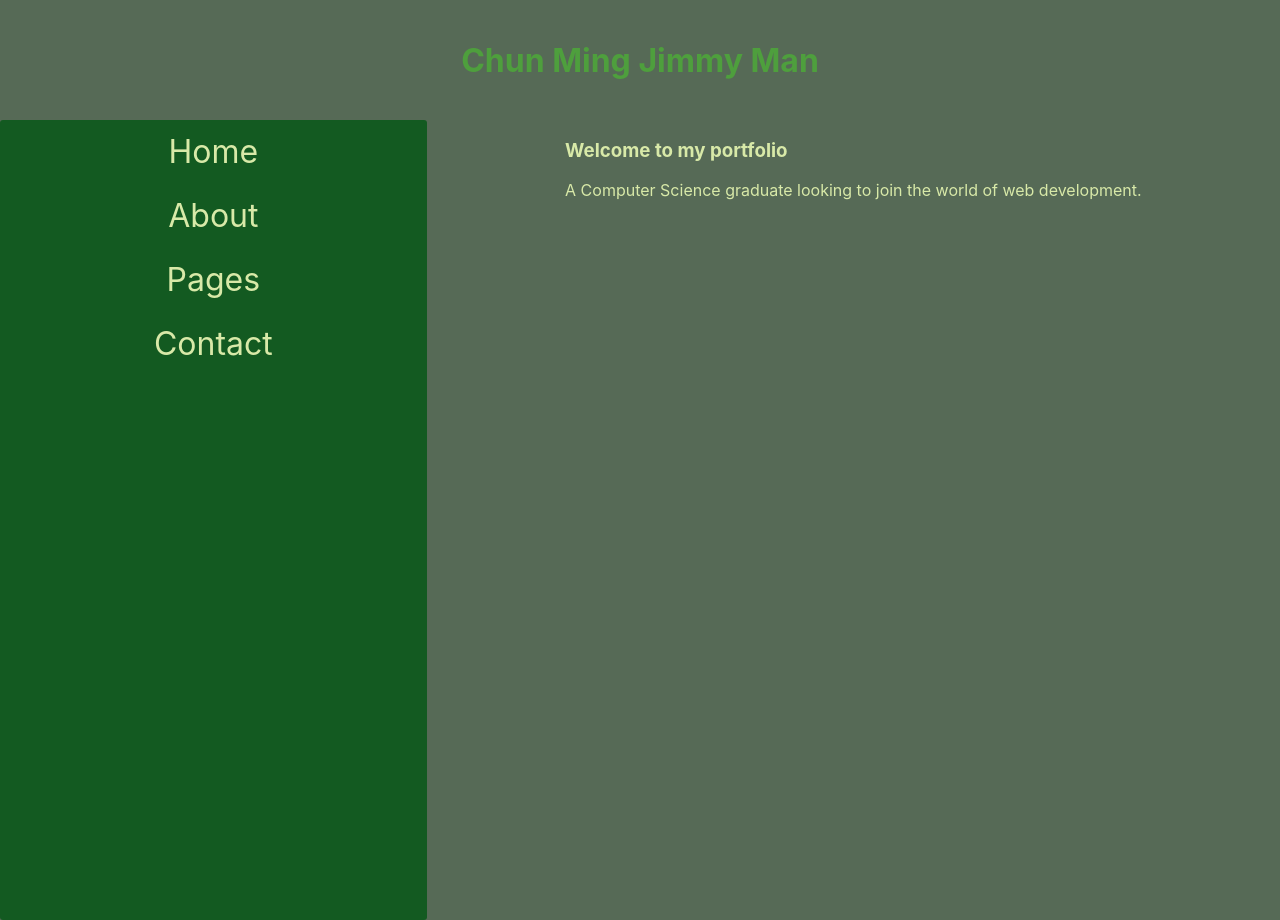
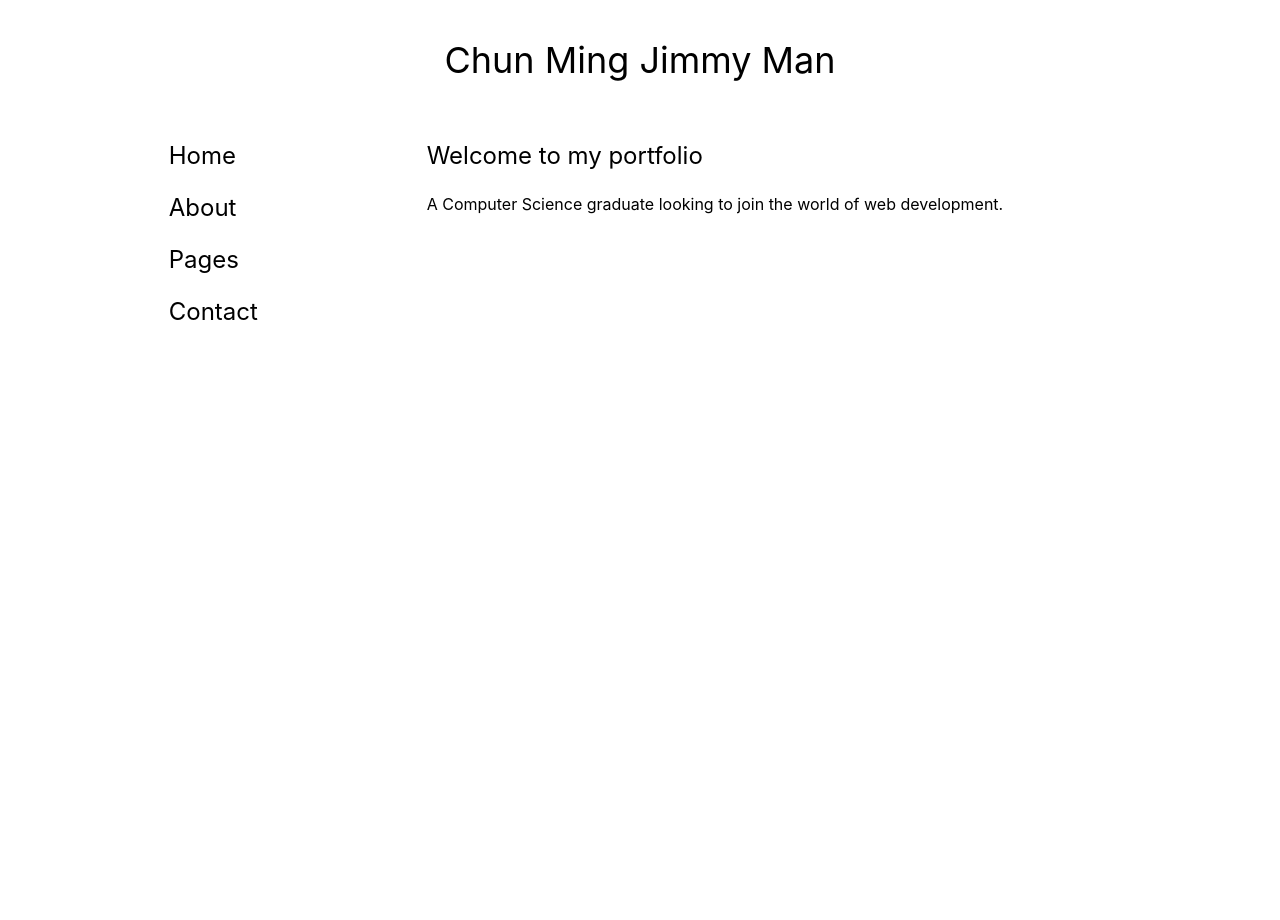
Before and after one commit to jimmym620/jimmym620.github.io, a React (Create React App) app in the folder portfolio/: page / in a window 1280 px wide. After the commit the page ends 800 px from the top, so only its background shows below. Built offline with nearby package versions, Linux system fonts and the light colour scheme.

Commit message:
add tailwind styling

```diff
--- a/portfolio/package.json
+++ b/portfolio/package.json
@@ -38,5 +38,9 @@
       "last 1 safari version"
     ]
   },
-  "devDependencies": {}
+  "devDependencies": {
+    "autoprefixer": "^10.4.1",
+    "postcss": "^8.4.5",
+    "tailwindcss": "^3.0.8"
+  }
 }
--- /dev/null
+++ b/portfolio/postcss.config.js
@@ -0,0 +1,6 @@
+module.exports = {
+  plugins: {
+    tailwindcss: {},
+    autoprefixer: {},
+  },
+}
--- a/portfolio/src/App.js
+++ b/portfolio/src/App.js
@@ -8,31 +8,39 @@ import Projects from "./Projects";
 function App() {
     return (
         <>
-            <header>
+            <header className="m-10 grid justify-items-center  ">
                 <h1>Chun Ming Jimmy Man</h1>
             </header>
             <main>
                 <Router>
-                    <div className="main-container">
-                        <nav className="navbar">
+                    <div className="main-container grid grid-cols-3 grid-rows-1">
+                        <nav className="nav grid justify-items-center ">
                             <ul>
                                 <li>
-                                    <Link to="/">Home</Link>
+                                    <h3>
+                                        <Link to="/">Home</Link>
+                                    </h3>
                                 </li>
                                 <li>
-                                    <Link to="/about">About</Link>
+                                    <h3>
+                                        <Link to="/about">About</Link>
+                                    </h3>
                                 </li>
                                 <li>
-                                    <Link to="/pages">Pages</Link>
+                                    <h3>
+                                        <Link to="/pages">Pages</Link>
+                                    </h3>
                                 </li>
                                 <li>
-                                    <Link to="/contact">Contact</Link>
+                                    <h3>
+                                        <Link to="/contact">Contact</Link>
+                                    </h3>
                                 </li>
                             </ul>
                         </nav>
                         {/* A <Switch> looks through its children <Route>s and
             renders the first one that matches the current URL. */}
-                        <div className="page">
+                        <div className="page col-span-2 ">
                             <Routes>
                                 <Route path="/" element={<Home />} />
                                 <Route path="/about" element={<About />} />
@@ -42,9 +50,6 @@ function App() {
                         </div>
                     </div>
                 </Router>
-
-                <article className="current-page"></article>
-                <div className="socialBtns"></div>
             </main>
         </>
     );
@@ -53,7 +58,7 @@ function App() {
 function Home() {
     return (
         <div>
-            <h3>Welcome to my portfolio</h3>
+            <h3 className="">Welcome to my portfolio</h3>
             <p>
                 A Computer Science graduate looking to join the world of web
                 development.
--- a/portfolio/src/Projects.js
+++ b/portfolio/src/Projects.js
@@ -9,12 +9,12 @@ const Projects = () => {
                 return (
                     <article key={id} className="project" tag={tag}>
                         <div>
-                            <h3>
+                            <h3 className="border-t-2 border-b-2 border-blue-800 w-[10rem] ">
                                 <a href={link} target="_blank" rel="noreferrer">
                                     {title}
                                 </a>
                             </h3>
-                            <p>{desc}</p>
+                            <p className="w-3/4">{desc}</p>
                         </div>
                     </article>
                 );
--- a/portfolio/src/Timeline.js
+++ b/portfolio/src/Timeline.js
@@ -2,7 +2,6 @@ import React, { Component } from "react";
 import timeline from "./abt-timeline-data";
 
 const Timeline = () => {
-
     return (
         <div className="timeline-list">
             {timeline.map((item) => {
@@ -12,7 +11,7 @@ const Timeline = () => {
                         <div>
                             <h4>{yearsBetween}</h4>
                             <h5>{heading}</h5>
-                            <p>{desc}</p>
+                            <p className="my-3">{desc}</p>
                         </div>
                     </article>
                 );
--- a/portfolio/src/index.scss
+++ b/portfolio/src/index.css
@@ -1,10 +1,34 @@
-$main-color: #566a56;
+@tailwind base;
+@tailwind components;
+@tailwind utilities;
+
+@layer base {
+    h1 {
+        @apply text-4xl;
+    }
+    h2 {
+        @apply text-3xl;
+        @apply my-6;
+    }
+    h3 {
+        @apply text-2xl;
+        @apply my-5;
+    }
+    h4 {
+        @apply text-xl;
+        @apply my-4;
+    }
+    h5 {
+        @apply text-lg;
+    }
+}
+/* $main-color: #566a56;
 $secondary-color: #135a21;
 $tertiary-color: #4e9f3d;
-$quaternary-color: #d8e9a8;
+$quaternary-color: #d8e9a8; */
 
 body {
-    background-color: $main-color;
+    /* background-color: $main-color; */
 
     margin: 0;
     font-family: -apple-system, BlinkMacSystemFont, "Segoe UI", "Roboto",
@@ -19,7 +43,7 @@ code {
         monospace;
 }
 
-header {
+/* header {
     display: flex;
     color: $tertiary-color;
     justify-content: center;
@@ -103,4 +127,4 @@ header {
             }
         }
     }
-}
+} */
--- a/portfolio/src/index.js
+++ b/portfolio/src/index.js
@@ -1,6 +1,6 @@
 import React from 'react';
 import ReactDOM from 'react-dom';
-import './index.scss';
+import './index.css';
 import App from './App';
 import reportWebVitals from './reportWebVitals';
 
--- /dev/null
+++ b/portfolio/tailwind.config.js
@@ -0,0 +1,12 @@
+module.exports = {
+    content: ["./src/**/*.{js,jsx,ts,tsx}"],
+    theme: {
+        extend: {
+            lineHeight: {
+                11: "2.75rem",
+                12: "3rem",
+            },
+        },
+    },
+    plugins: [require("tailwindcss"), require("autoprefixer")],
+};
```
Also changed, not shown: 1 other file (tests, documents, lock files or other folders).
